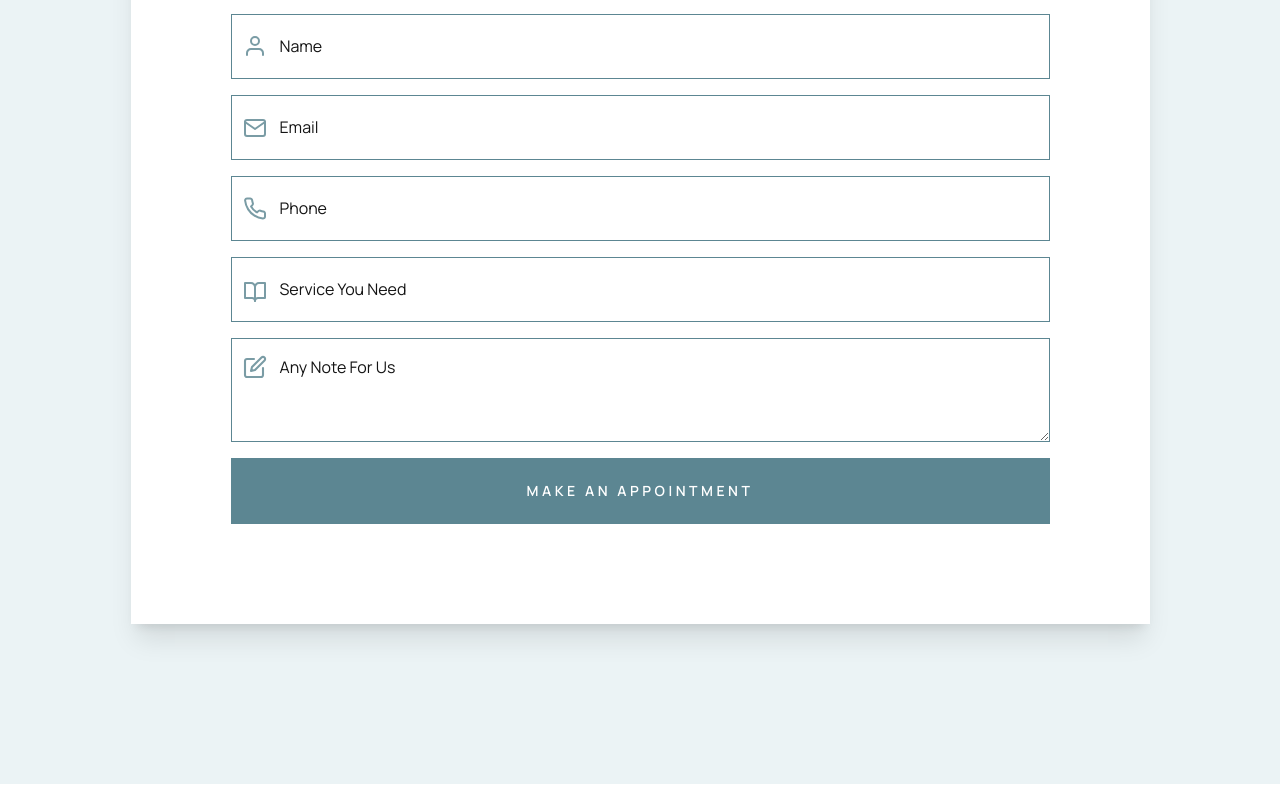
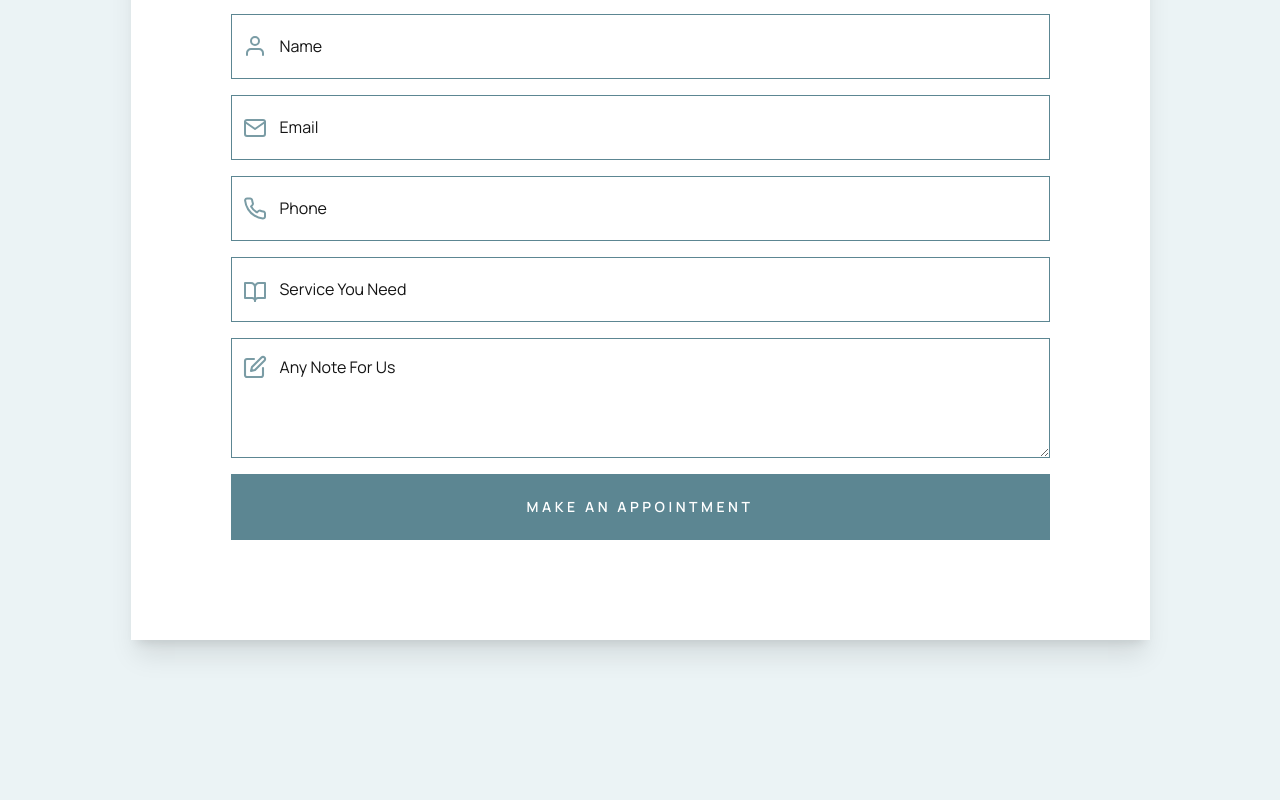
Before and after one commit to MAGHPMallawaarachchi/beautyness, a React (Vite) app: page /beautyness/contact in a window 1280 px wide. Shown: the part 1972-2772 px from the top of the page. Built offline with nearby package versions, Linux system fonts and the light colour scheme; the HTML template or start-up script is replaced by a standard one.

Commit message:
update textarea field

```diff
--- a/src/pages/Contact.jsx
+++ b/src/pages/Contact.jsx
@@ -80,7 +80,7 @@ const Contact = () => {
 
               <img src={book} alt="book" width="24px" height="24px" className='absolute mt-[16.6rem] ml-3' />
 
-              <textarea id="note" name="note" className={`border border-dullBlue2 w-full placeholder:${styles.placeholder} placeholder:text-dullBlack placeholder:pt-4`} placeholder='Any Note For Us' rows="4" ></textarea>
+              <textarea id="note" name="note" className={`border border-dullBlue2 w-full placeholder:${styles.placeholder} placeholder:text-dullBlack pt-4`} placeholder='Any Note For Us' rows="4" ></textarea>
 
               <img src={edit} alt="edit" width="24px" height="24px" className='absolute mt-[21.3rem] ml-3' />
 
```
